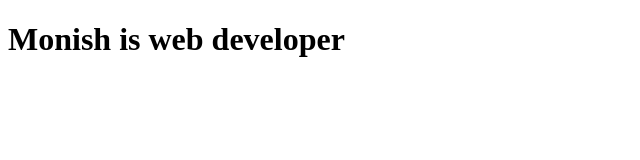
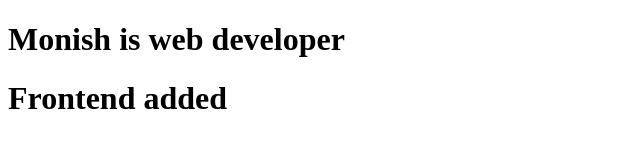
Before and after one commit to monishdk/Git-hub, a plain HTML site: page index.html in a window 1280 px wide. Shown: the whole page, without its empty margins (0-640 px from the left). Drawn offline with Linux system fonts and the light colour scheme.

Commit message:
Feat:Added a Frontend details

```diff
--- a/index.html
+++ b/index.html
@@ -7,5 +7,6 @@
 </head>
 <body>
     <h1>Monish is web developer</h1>
+    <h1>Frontend added</h1>
 </body>
 </html>
```
